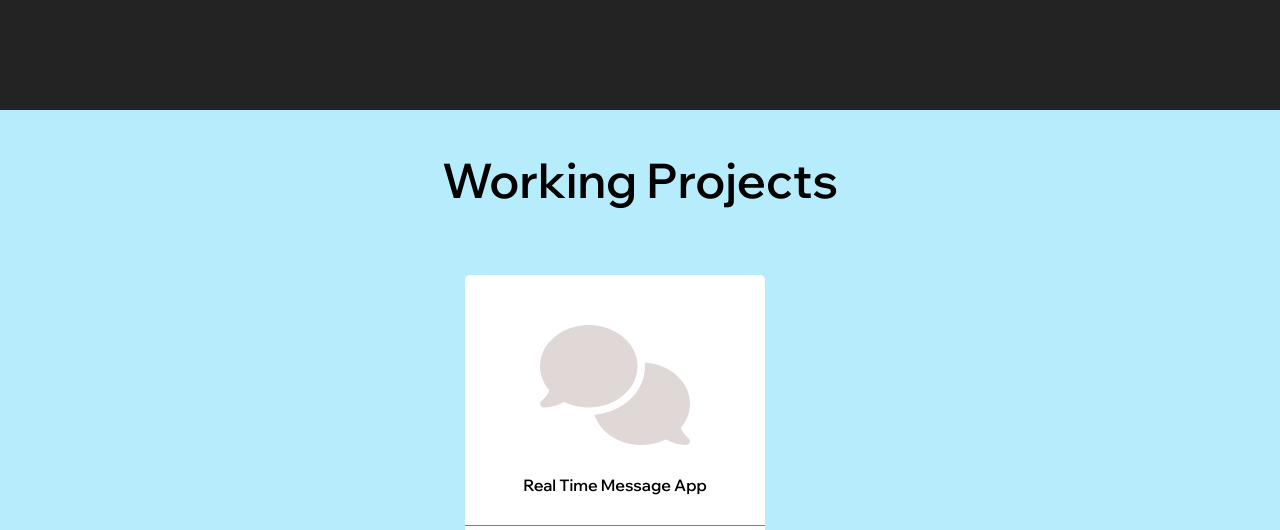
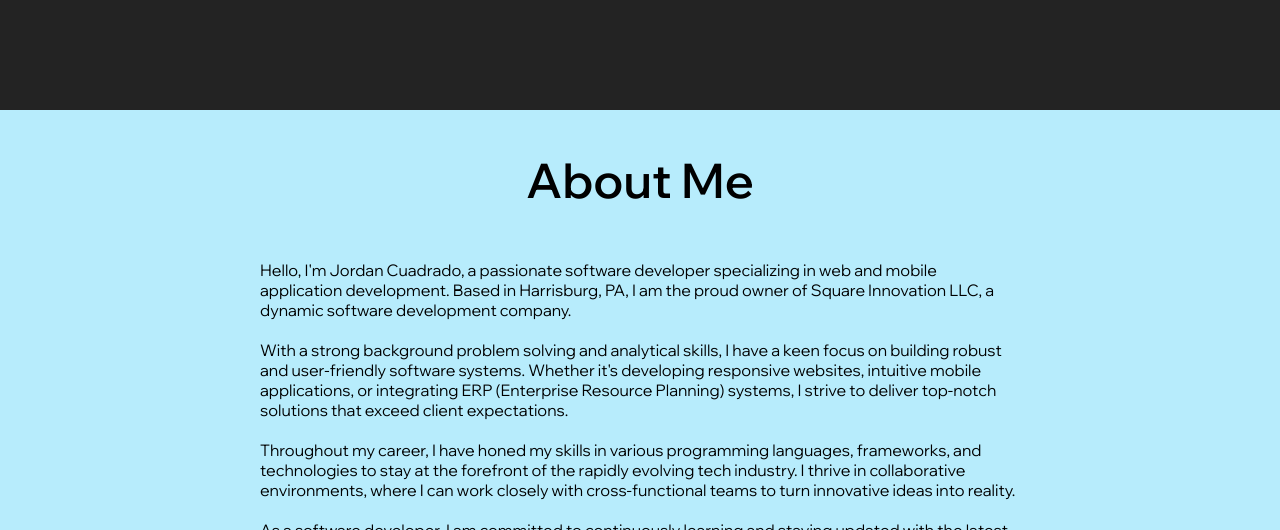
Before and after one commit to JCuadrado101/updated_portfolio, a plain HTML site: page index.html in a window 1280 px wide. Shown: the part 810-1340 px from the top of the page. Drawn offline with nearby package versions, Linux system fonts and the light colour scheme.

Commit message:
new section

```diff
--- a/index.html
+++ b/index.html
@@ -23,7 +23,7 @@
         </div>
         <ul class="navbar-menu" id="navbar-menu">
             <li class="navbar-item"><a href="#about">About</a></li>
-            <!-- <li class="navbar-item"><a href="#work">Work</a></li> -->
+            <li class="navbar-item"><a href="#work">Work</a></li>
             <li class="navbar-item"><a href="#example">Example</a></li>
             <li class="navbar-item"><a href="#contact">Contacts</a></li>
         </ul>
@@ -51,7 +51,15 @@
                 </div>
             </div>
         </section>
-        <!-- <section class="section-2" id="work">Work</section> -->
+        <section class="section-2" id="work">
+            <h5>About Me</h5>
+            <p>Hello, I'm Jordan Cuadrado, a passionate software developer specializing in web and mobile application development. Based in Harrisburg, PA, I am the proud owner of Square Innovation LLC, a dynamic software development company.</p>
+            <p>With a strong background problem solving and analytical skills, I have a keen focus on building robust and user-friendly software systems. Whether it's developing responsive websites, intuitive mobile applications, or integrating ERP (Enterprise Resource Planning) systems, I strive to deliver top-notch solutions that exceed client expectations.</p>
+            <p>Throughout my career, I have honed my skills in various programming languages, frameworks, and technologies to stay at the forefront of the rapidly evolving tech industry. I thrive in collaborative environments, where I can work closely with cross-functional teams to turn innovative ideas into reality.</p>
+            <p>As a software developer, I am committed to continuously learning and staying updated with the latest industry trends. This allows me to leverage the most efficient and effective tools and techniques to deliver exceptional software solutions tailored to the unique needs of each client.</p>
+            <p>My expertise lies in Flutter development, a versatile framework for building cross-platform mobile applications. With proficiency in Flutter, I excel in creating visually appealing and high-performing applications for both Android and iOS platforms. By leveraging the power of Flutter, I deliver engaging user experiences and seamless performance across devices. Whether it's crafting intuitive user interfaces, implementing complex functionality, or optimizing app performance, I am adept at utilizing Flutter's extensive toolkit to create exceptional mobile applications. My passion for Flutter development drives me to stay updated with the latest advancements in the framework and explore innovative solutions to meet clients' unique requirements.</p>
+            <p>If you're looking for a dedicated software developer with expertise in web development, mobile applications, ERP systems, and live map applications, I would be thrilled to discuss how my skills and experience can contribute to your projects. Feel free to reach out to me for further inquiries or to explore potential collaborations.</p>
+        </section>
         <section class="section-3" id="example">
             <h5>Working Projects</h5>
             <div class="card-container">
--- a/styles/about/_section.css
+++ b/styles/about/_section.css
@@ -3,6 +3,8 @@
     display: flex;
     flex-direction: column;
     justify-content: center;
+    height: 100dvh;
+
     > .about-container {
         display: flex;
         justify-content: space-evenly;
--- a/styles/contact/_section.css
+++ b/styles/contact/_section.css
@@ -1,6 +1,8 @@
 #contact {
     color: var(--primary-color-text);
     font-weight: 700;
+    height: 80dvh;
+
     > h5 {
         text-align: center;
         font-size: 48px;
--- a/styles/example/_section.css
+++ b/styles/example/_section.css
@@ -1,11 +1,13 @@
 #example {
     display: flex;
     flex-direction: column;
-    padding-bottom: 100px;
+    justify-content: space-between;
+    height: 100dvh;
+    color: var(--primary-color-text);
+
     > h5 {
         text-align: center;
         font-size: 48px;
-        color: black;
         padding: 40px 0px;
     }
     > .card-container {
--- a/styles/styles.css
+++ b/styles/styles.css
@@ -2,6 +2,7 @@
 @import "./about/about.css";
 @import "./example/example.css";
 @import "./contact/contact.css";
+@import "./work/work.css";
 
 main {
     > .section-1 {
@@ -10,12 +11,11 @@ main {
     }
     >  .section-2 {
         /* height: 100dvh; */
-        background-color: cadetblue;
+        background-color: #b7ecfc;
     }
     > .section-3 {
         /* min-height: 100dvh; */
-        /* background-color: var(--secondary-background-color); */
-        background-color: #b7ecfc;
+        background-color: var(--primary-background-color);
     }
     > .section-4 {
         min-height: 100dvh;
--- /dev/null
+++ b/styles/work/_section.css
@@ -0,0 +1,19 @@
+#work {
+    display: flex;
+    flex-direction: column;
+    align-items: center;
+    height: 100dvh;
+
+    > h5 {
+        text-align: center;
+        font-size: 48px;
+        color: black;
+        padding: 40px 0px;
+    }
+
+}
+
+p {
+    padding: 10px 20px;
+    max-width: 800px;
+}
--- /dev/null
+++ b/styles/work/work.css
@@ -0,0 +1 @@
+@import "./_section.css";
```
